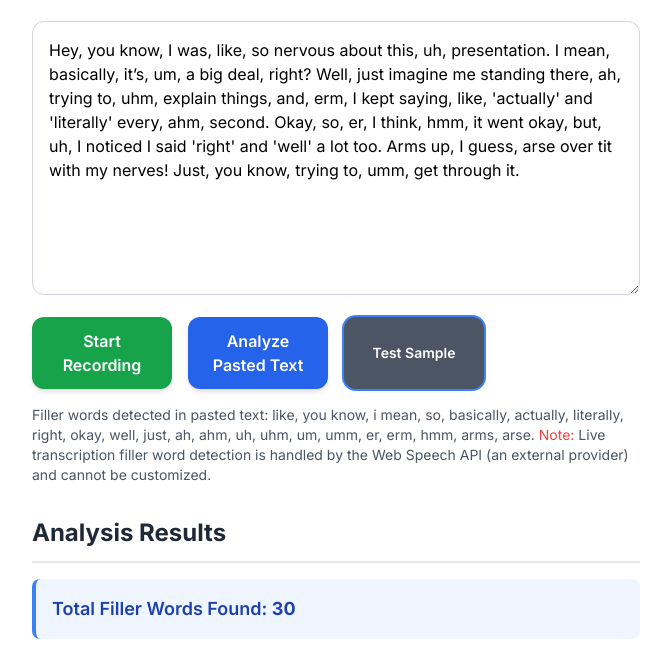
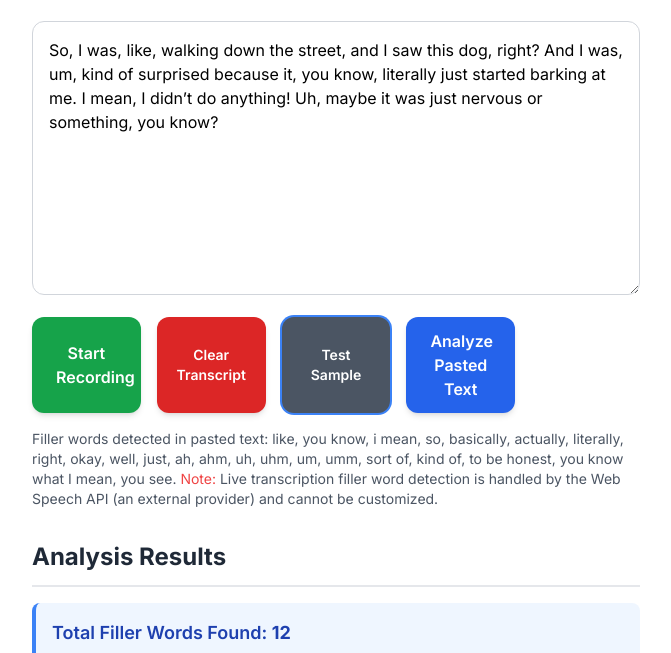
Before and after one commit to jonnychn/filler, a plain HTML site: page index.html in a window 1280 px wide. Both pictures are taken after a click on the button "Test Sample". Shown: the part 147-800 px from the top of the page, without its empty margins (304-975 px from the left). Drawn offline with nearby package versions, Linux system fonts and the light colour scheme.

Commit message:
Update index.html
Added
New filler words list
Reset button

```diff
--- a/index.html
+++ b/index.html
@@ -78,7 +78,7 @@
         </div>
 
         <!-- Action Buttons -->
-        <div class="grid grid-cols-1 sm:grid-cols-4 gap-4">
+        <div class="grid grid-cols-1 sm:grid-cols-5 gap-4">
             <button
                 id="record-btn"
                 onclick="toggleRecording()"
@@ -94,11 +94,11 @@
                 Pause Recording
             </button>
             <button
-                id="count-btn"
-                onclick="runAnalysis()"
-                class="w-full bg-blue-600 text-white font-semibold py-3 px-6 rounded-xl hover:bg-blue-700 active:bg-blue-800 focus:outline-none focus-ring-blue-500 transition duration-200 shadow-md"
+                id="clear-btn"
+                onclick="clearTranscript()"
+                class="w-full bg-red-600 text-white font-semibold py-2 px-4 rounded-xl hover:bg-red-700 active:bg-red-800 focus:outline-none focus-ring-blue-500 transition duration-200 shadow-md text-sm"
             >
-                Analyze Pasted Text
+                Clear Transcript
             </button>
             <button
                 id="test-sample-btn"
@@ -107,11 +107,18 @@
             >
                 Test Sample
             </button>
+            <button
+                id="count-btn"
+                onclick="runAnalysis()"
+                class="w-full bg-blue-600 text-white font-semibold py-3 px-6 rounded-xl hover:bg-blue-700 active:bg-blue-800 focus:outline-none focus-ring-blue-500 transition duration-200 shadow-md"
+            >
+                Analyze Pasted Text
+            </button>
         </div>
 
         <!-- Help Tip -->
         <div id="help-tip" class="mt-4 text-sm text-gray-600 hidden">
-            <p>Filler words detected in pasted text: like, you know, i mean, so, basically, actually, literally, right, okay, well, just, ah, ahm, uh, uhm, um, umm, er, erm, hmm, arms, arse. <span class="text-red-500">Note:</span> Live transcription filler word detection is handled by the Web Speech API (an external provider) and cannot be customized.</p>
+            <p>Filler words detected in pasted text: like, you know, i mean, so, basically, actually, literally, right, okay, well, just, ah, ahm, uh, uhm, um, umm, sort of, kind of, to be honest, you know what I mean, you see. <span class="text-red-500">Note:</span> Live transcription filler word detection is handled by the Web Speech API (an external provider) and cannot be customized.</p>
         </div>
 
         <!-- Results Section (hidden by default) -->
@@ -207,7 +214,7 @@
         const FILLER_WORDS = [
             'like', 'you know', 'i mean', 'so', 'basically', 'actually', 'literally',
             'right', 'okay', 'well', 'just', 'ah', 'ahm', 'uh', 'uhm', 'um', 'umm',
-            'er', 'erm', 'hmm', 'arms', 'arse'
+            'sort of', 'kind of', 'to be honest', 'you know what I mean', 'you see'
         ];
 
         /**
@@ -361,9 +368,19 @@
          * Inserts a test sample into the transcript textarea.
          */
         function insertTestSample() {
-            const testSample = "Hey, you know, I was, like, so nervous about this, uh, presentation. I mean, basically, it’s, um, a big deal, right? Well, just imagine me standing there, ah, trying to, uhm, explain things, and, erm, I kept saying, like, 'actually' and 'literally' every, ahm, second. Okay, so, er, I think, hmm, it went okay, but, uh, I noticed I said 'right' and 'well' a lot too. Arms up, I guess, arse over tit with my nerves! Just, you know, trying to, umm, get through it.";
+            const testSample = "So, I was, like, walking down the street, and I saw this dog, right? And I was, um, kind of surprised because it, you know, literally just started barking at me. I mean, I didn’t do anything! Uh, maybe it was just nervous or something, you know?";
             document.getElementById('transcript').value = testSample;
             runAnalysis();
+        }
+
+        /**
+         * Clears the transcript and resets the results.
+         */
+        function clearTranscript() {
+            document.getElementById('transcript').value = '';
+            document.getElementById('results-container').classList.add('hidden');
+            document.getElementById('help-tip').classList.add('hidden');
+            document.getElementById('transcript').placeholder = "Your live transcript will appear here...";
         }
     </script>
 
```
